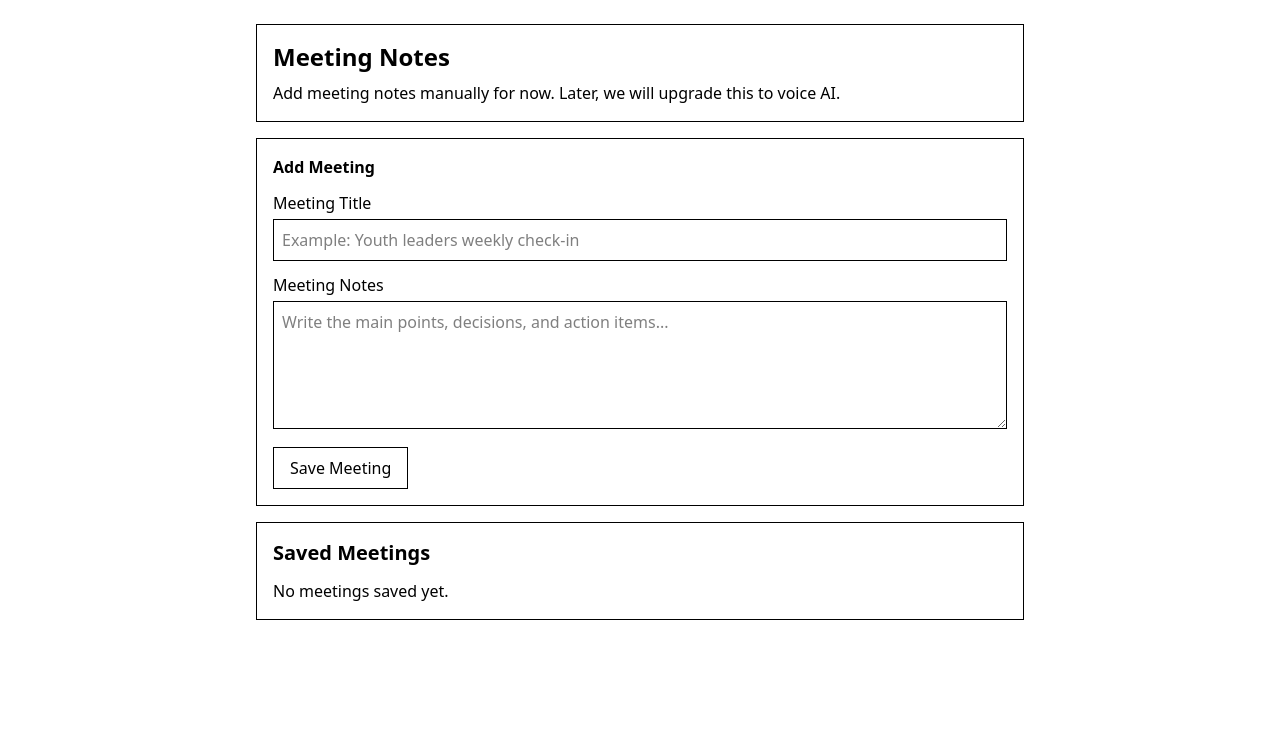
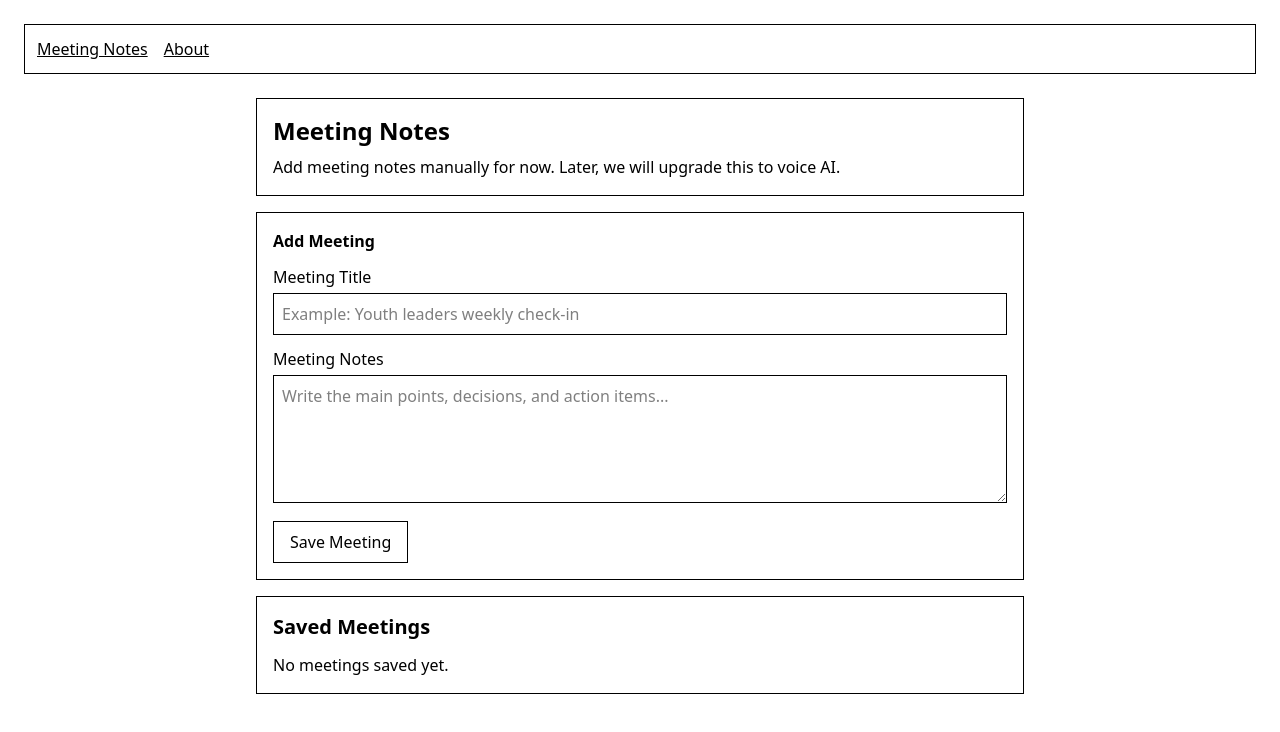
Before and after one commit to mwala-joel/meeting-notes-app, an Angular app: page /meeting-notes in a window 1280 px wide. Before the commit this address led to /. Shown: the top 732 px of the page. Built offline with nearby package versions, Linux system fonts and the light colour scheme.

Commit message:
add routing

```diff
--- a/src/app/app.config.ts
+++ b/src/app/app.config.ts
@@ -7,6 +7,7 @@ import { provideClientHydration, withEventReplay } from '@angular/platform-brows
 export const appConfig: ApplicationConfig = {
   providers: [
     provideBrowserGlobalErrorListeners(),
-    provideRouter(routes), provideClientHydration(withEventReplay())
-  ]
+    provideRouter(routes),
+    provideClientHydration(withEventReplay()),
+  ],
 };
--- a/src/app/app.html
+++ b/src/app/app.html
@@ -1,3 +1,9 @@
 <main class="min-h-screen p-6">
-  <app-meeting-notes></app-meeting-notes>
+  <nav class="border p-3 mb-6 flex gap-4">
+    <a routerLink="/meeting-notes" class="underline"> Meeting Notes </a>
+
+    <a routerLink="/about" class="underline"> About </a>
+  </nav>
+
+  <router-outlet></router-outlet>
 </main>
--- a/src/app/app.routes.ts
+++ b/src/app/app.routes.ts
@@ -1,3 +1,19 @@
 import { Routes } from '@angular/router';
+import { MeetingNotes } from './pages/meeting-notes/meeting-notes';
+import { About } from './pages/about/about';
 
-export const routes: Routes = [];
+export const routes: Routes = [
+  {
+    path: '',
+    redirectTo: 'meeting-notes',
+    pathMatch: 'full',
+  },
+  {
+    path: 'meeting-notes',
+    component: MeetingNotes,
+  },
+  {
+    path: 'about',
+    component: About,
+  },
+];
--- a/src/app/app.ts
+++ b/src/app/app.ts
@@ -1,11 +1,10 @@
 import { Component } from '@angular/core';
-import { MeetingNotes } from './pages/meeting-notes/meeting-notes';
+import { RouterLink, RouterOutlet } from '@angular/router';
 
 @Component({
   selector: 'app-root',
   standalone: true,
-  imports: [MeetingNotes],
+  imports: [RouterLink, RouterOutlet],
   templateUrl: './app.html',
-  styleUrl: './app.css',
 })
 export class App {}
--- a/src/app/pages/about/about.html
+++ b/src/app/pages/about/about.html
@@ -1,4 +1,3 @@
-a
 <section class="max-w-3xl mx-auto">
   <div class="border p-4 mb-4">
     <h1 class="text-2xl font-bold mb-2">About</h1>
```
